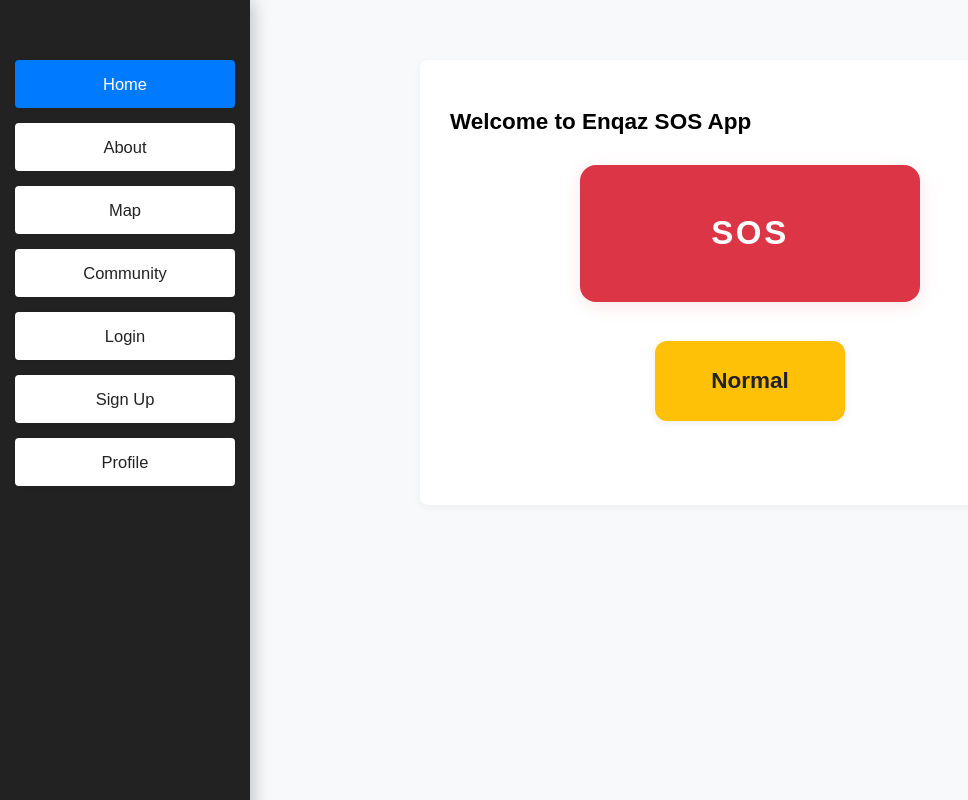
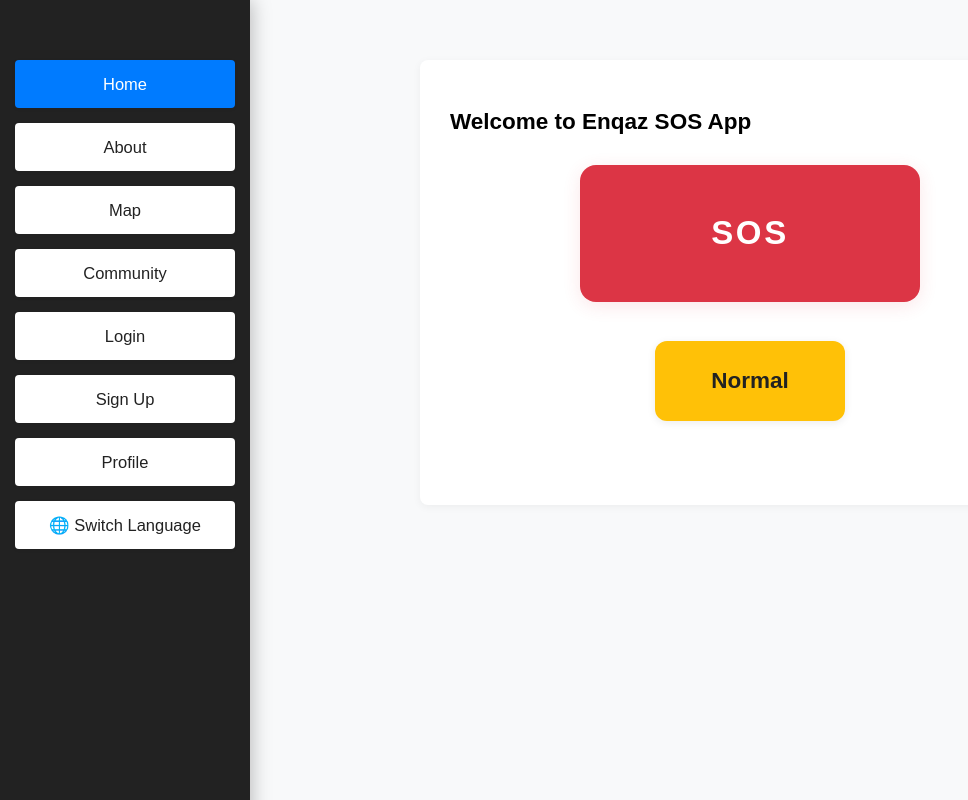
Before and after one commit to modk873/enqaz, a website: page index.html in a window 1280 px wide. Shown: the whole page, without its empty margins (0-968 px from the left). Drawn offline with nearby package versions, Linux system fonts and the light colour scheme.

Commit message:
Update index.html

```diff
--- a/index.html
+++ b/index.html
@@ -23,6 +23,7 @@
       <button id="nav-login" onclick="showPage('login');closeMenu();">Login</button>
       <button id="nav-signup" onclick="showPage('signup');closeMenu();">Sign Up</button>
       <button id="nav-profile" onclick="showPage('profile');closeMenu();">Profile</button>
+        <button class="btn" onclick="toggleLanguage()">🌐 Switch Language</button>
 
     </div>
   </nav>
```
